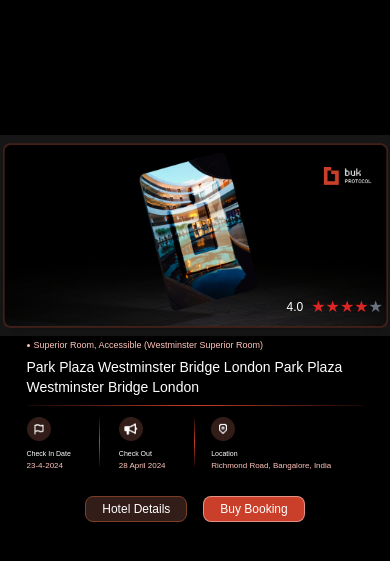
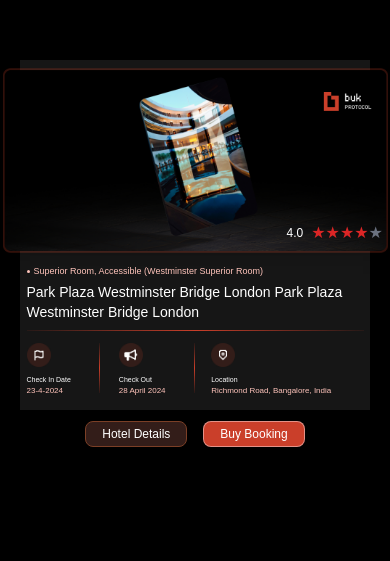
Before and after one commit to Thenmozhi-k/task-1, a React (Vite) app: page / in a window 390 px wide. Shown: the part 187-748 px from the top of the page. Built offline with nearby package versions, Linux system fonts and the light colour scheme.

Commit message:
first commit

```diff
--- a/src/components/LaunchScreen.jsx
+++ b/src/components/LaunchScreen.jsx
@@ -10,7 +10,7 @@ import vline from '../assets/updated/Line 62.png';
 const LaunchScreen = ({ onNavigate }) => {
   return (
     <div className="flex justify-center items-center h-screen bg-black">
-      <div className="relative md:w-[500px] md:h-[500px] sm:h-[400px] sm:w-[400px]   bg-[#161616] shadow-lg p-2 flex flex-col items-center">
+      <div className="relative md:w-[500px] md:h-[500px] sm:h-[350px] sm:w-[350px]   bg-[#161616] shadow-lg p-2 flex flex-col items-center">
         <div
           className="relative shadow-lg md:w-[485px] md:h-[230px] h-[185px] w-[385px]  p-6 flex flex-col justify-between"
           style={{
--- a/tailwind.config.js
+++ b/tailwind.config.js
@@ -10,7 +10,7 @@ export default {
         timmy: ['Timmy', 'sans-serif'],
       },
       screens: {
-        sm: "400px",
+        sm: "350px",
         md: "500px"// Custom small screen starting from 450px
       },
 
```
